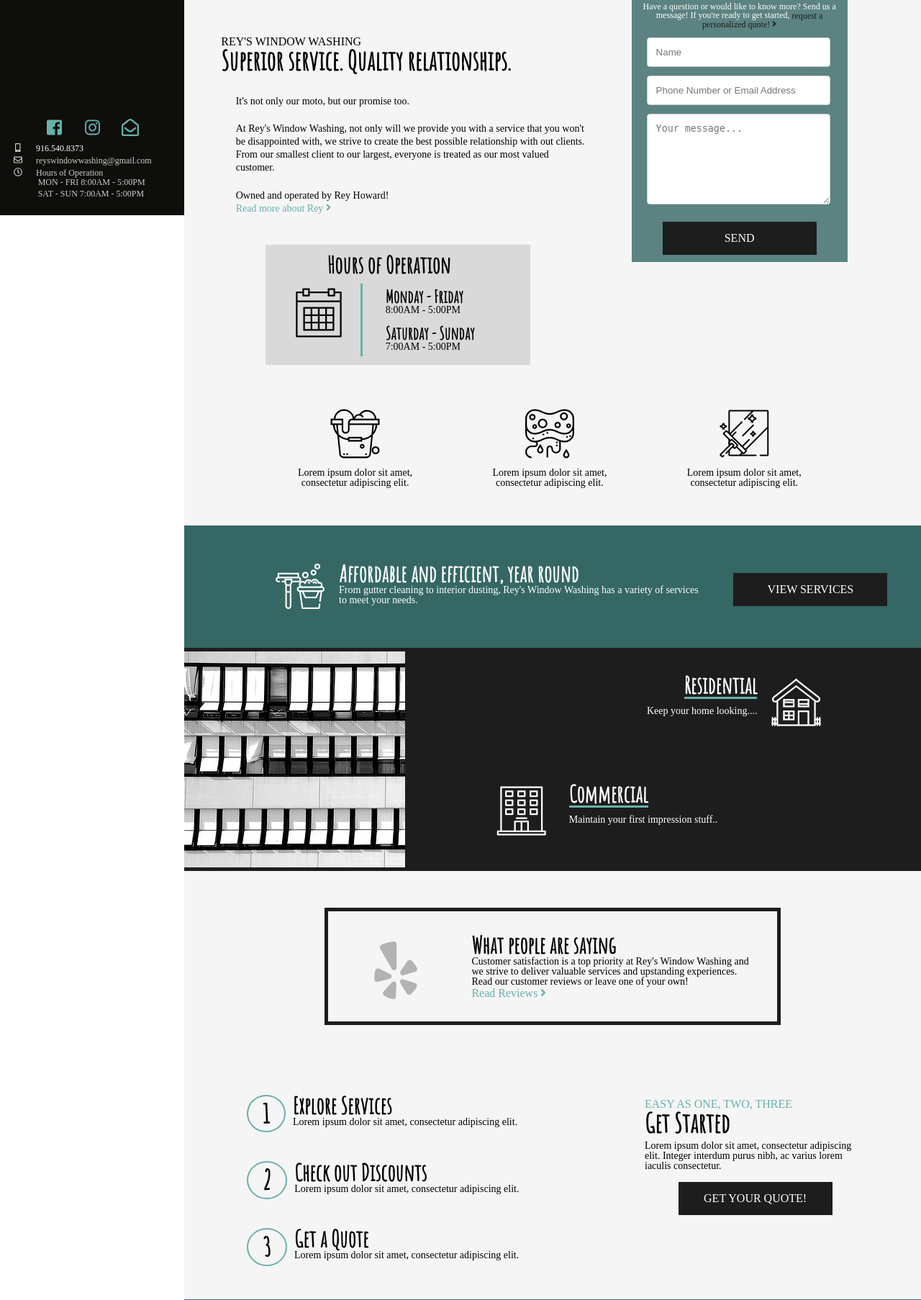
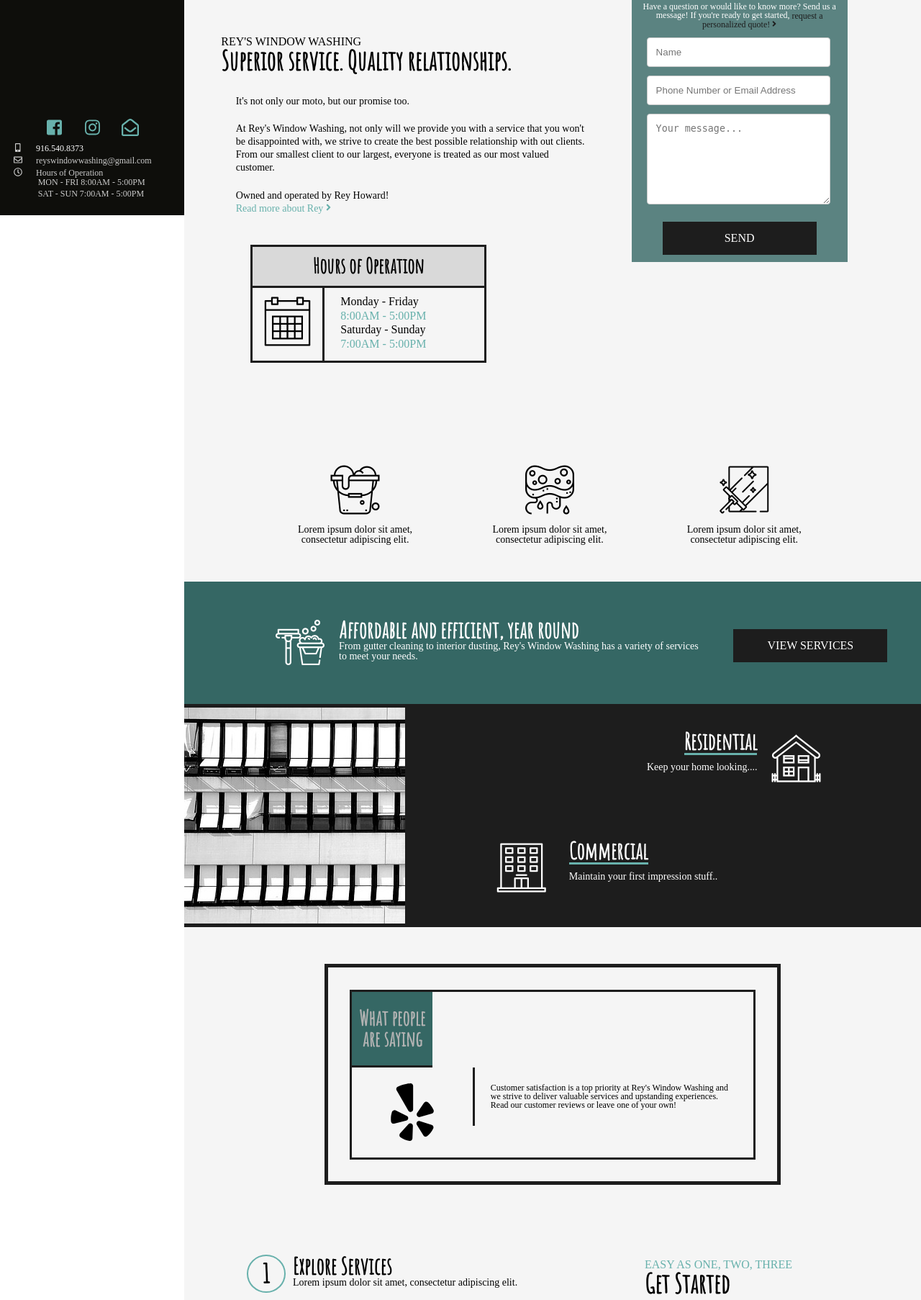
Before and after one commit to adriennekarnoski/reys_window_washing, a Flask app: page / in a window 1280 px wide. Shown: the part 501-2307 px from the top of the page at 72% size. Run offline with Flask 2, Linux system fonts and the light colour scheme; some libraries are stand-ins or nearby versions; some web fonts are replaced.

Commit message:
updated business hours layout on homepage

```diff
--- a/static/modules.css
+++ b/static/modules.css
@@ -271,7 +271,32 @@
     }
 }
 
+
 .op_hours {
+    width: 80%;
+    margin: 10%;
+}
+
+.op_hours .grid_square i {
+   margin: 0px -20px;
+}
+
+
+.op_hours .grid_square ul {
+   margin-top: -5%;
+   padding-left: 5%;
+   padding-top: 3%;
+}
+
+.op_hours li {
+    padding: 1% 0%;
+}
+/*
+.op_hours .grid_square i {
+   margin-top: 3%;
+}*/
+
+/*.op_hours {
     background: #d9d9d9;
     padding: 3% 5%;
     width: 100%;
@@ -345,7 +370,7 @@
         border-left: solid 3px #68b1ac;
     }
 }
-
+*/
 /*home form*/
 
 .home_contact {
@@ -613,10 +638,11 @@
 
 .services_content article {
     background: #1d1d1d;
-    border-top: solid 5px #68b1ac;
-    padding: 3% 0%;
-    margin-left: 10%;
-    width: 80%;
+    border-right: solid 5px #68b1ac;
+    padding: 3% 2%;
+    width: 28%;
+    height: 200px;
+    margin: 0px 3px;
 }
 
 .services_content h2 {
@@ -625,6 +651,11 @@
 
 .services_content p {
     padding: 2% 5% 2% 0%;
+    font-size: 12px;
+}
+
+.services_content ul {
+    padding-top: 5%;
 }
 
 .services_content li {
@@ -632,6 +663,9 @@
     font-size: 12px;
 }
 
+.services {
+   border-left: solid 5px #68b1ac;
+}
 /*contact*/
 
 .contact_container {
--- a/templates/home.html
+++ b/templates/home.html
@@ -20,17 +20,22 @@
                 <p class="home_p">It's not only our moto, but our promise too.</p>
                 <p class="home_p">At Rey's Window Washing, not only will we provide you with a service that you won't be disappointed with, we strive to create the best possible relationship with out clients. From our smallest client to our largest, everyone is treated as our most valued customer.</p>
                 <p class="home_p">Owned and operated by Rey Howard! <a href="#" class="text_teal">Read more about Rey <i class="fas fa-angle-right"></i></a></p>
-                <article class="op_hours clearfix">
-                    <h3 class="semi_heading">Hours of Operation</h3>
-                    <section class="two_small left cal_icon">
-                        <i class="flaticon-calendar"></i>
-                    </section>
-                    <section class="two_big right cal_hours">
-                        <h2>Monday - Friday</h2>
-                        <p>8:00AM - 5:00PM</p>
-                        <h2>Saturday - Sunday</h2>
-                        <p> 7:00AM - 5:00PM</p>
-                    </section>
+
+                <article class="op_hours">
+                    <article class="grid_square clearfix">
+                        <h2 class="light_gray">Hours of Operation</h2>
+                        <section class="grid_small left text_center">
+                            <i class="flaticon-calendar"></i>
+                        </section>
+                        <section class="grid_big right">
+                            <ul>
+                            <li>Monday - Friday</li>
+                            <li class="text_teal">8:00AM - 5:00PM</li>
+                            <li>Saturday - Sunday</li>
+                            <li class="text_teal">7:00AM - 5:00PM</li>
+                        </ul>
+                        </section>
+                    </article>
                 </article>
 
             </section>
@@ -98,16 +103,26 @@
     </section>
 
     <section class="container white padding">
-        <article class="quality clearfix">
-            <section class="two_small left">
-                <h2><i class="fab fa-yelp fa-5x"></i></h2>
-                <!-- <h2><span><i class="flaticon-quality"></i></span></h2> -->
+        <article class="quality">
+            <article class="grid_square clearfix">
+                        <h2 class="teal">What people are saying</h2>
+                        <section class="grid_small left text_center">
+                            <i class="fab fa-yelp fa-5x"></i>
+                        </section>
+                        <section class="grid_big right">
+                            <p>Customer satisfaction is a top priority at Rey's Window Washing and we strive to deliver valuable services and upstanding experiences. Read our customer reviews or leave one of your own!</p>
+                        </section>
+                    </article>
+
+            <!-- <section class="two_small left"> -->
+                <!-- <h2><i class="fab fa-yelp fa-5x"></i></h2> -->
+                <!-- <h2><span><i class="flaticon-quality"></i></span></h2>
             </section>
             <section class="two_big right">
                 <h3 class="semi_heading">What people are saying</h3>
                 <p>Customer satisfaction is a top priority at Rey's Window Washing and we strive to deliver valuable services and upstanding experiences. Read our customer reviews or leave one of your own!</p>
                 <a href="https://www.yelp.com/biz/reys-window-washing-sacramento?uid=XVlx30jfdXWnVayECNR9vw&utm_source=ishare" class="link text_teal">Read Reviews <i class="fas fa-angle-right"></i></a>
-            </section>
+            </section> -->
         </article>
     </section>
 
```
Also changed, not shown: templates/services.html (+15 -41 lines).
